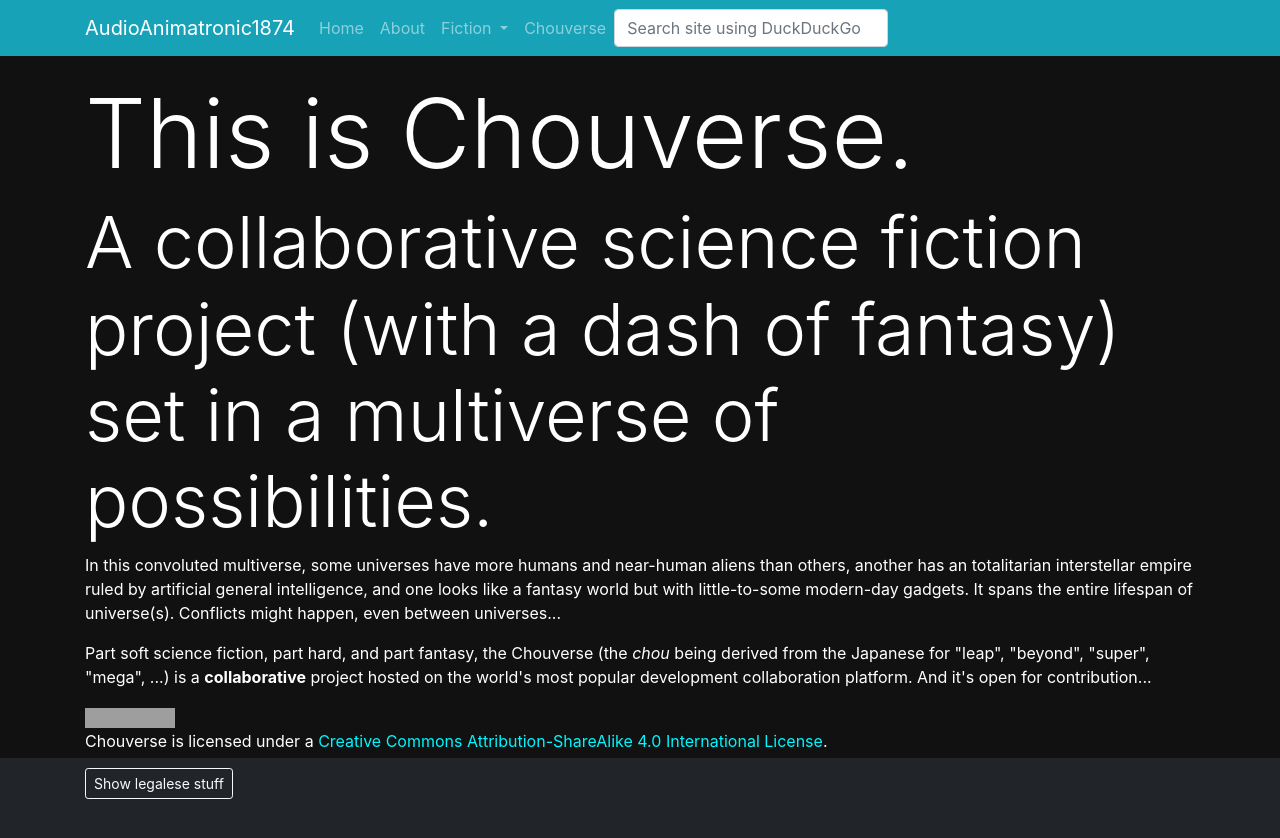
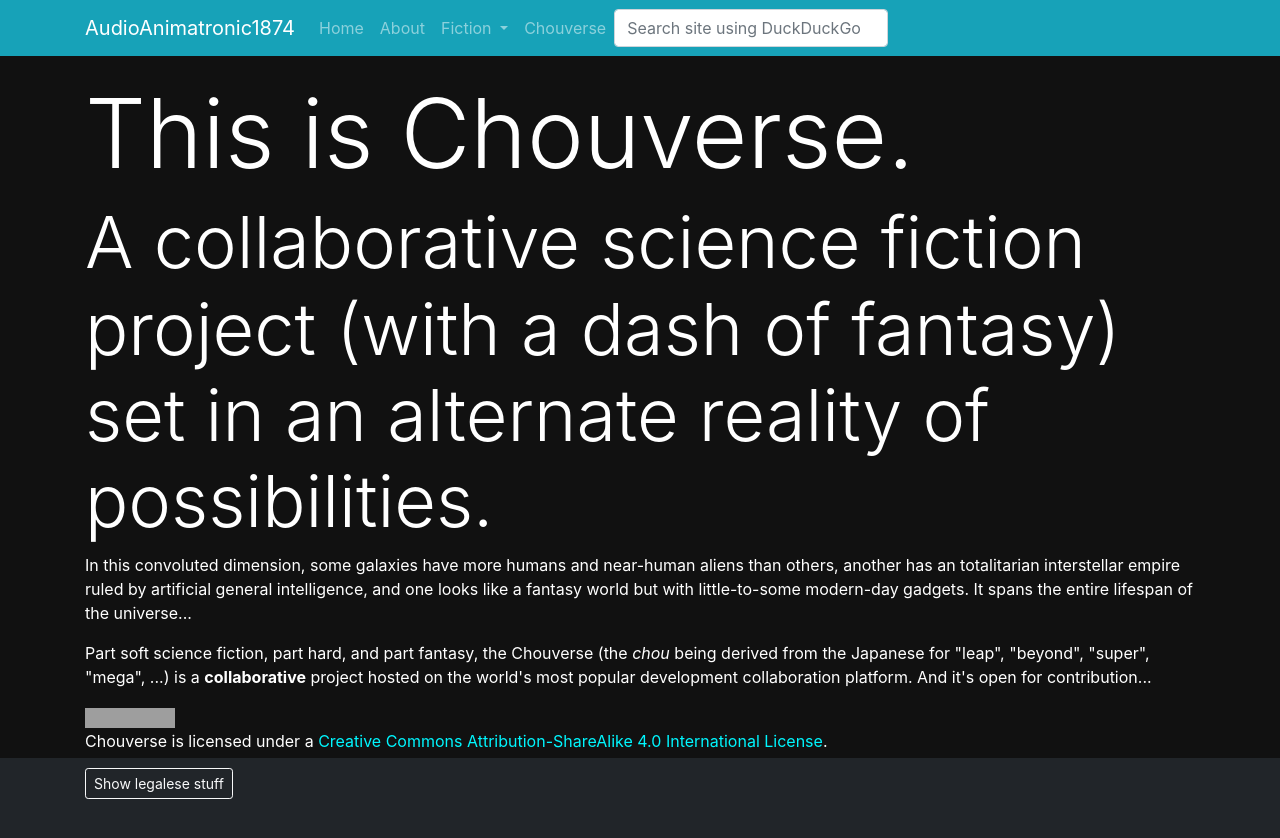
Before and after one commit to aa1874/aa1874site, a Jekyll site: the page built from chouverse.html, in a window 1280 px wide. Shown: the top 838 px of the page. Built offline with Jekyll 4.4.1, drawn with Linux system fonts in a browser that asks for light colours; nearby versions of some CDN libraries; some web fonts are replaced; grey boxes are pictures that could not be loaded.

Commit message:
editt intro

```diff
--- a/chouverse.html
+++ b/chouverse.html
@@ -6,8 +6,8 @@ title: Chouverse
 
 <h1 class="display-1">This is Chouverse.</h1>
 
-<h1 class="display-3">A collaborative science fiction project (with a dash of fantasy) set in a multiverse of possibilities.</h1>
+<h1 class="display-3">A collaborative science fiction project (with a dash of fantasy) set in an alternate reality of possibilities.</h1>
 
-<p>In this convoluted multiverse, some universes have more humans and near-human aliens than others, another has an totalitarian interstellar empire ruled by artificial general intelligence, and one looks like a fantasy world but with little-to-some modern-day gadgets. It spans the entire lifespan of universe(s). Conflicts might happen, even between universes...</p>
+<p>In this convoluted dimension, some galaxies have more humans and near-human aliens than others, another has an totalitarian interstellar empire ruled by artificial general intelligence, and one looks like a fantasy world but with little-to-some modern-day gadgets. It spans the entire lifespan of the universe...</p>
 
 <p>Part soft science fiction, part hard, and part fantasy, the Chouverse (the <i>chou</i> being derived from the Japanese for "leap", "beyond", "super", "mega", ...) is a <b>collaborative</b> project hosted on the world's most popular development collaboration platform. And it's open for contribution...</p>
```
